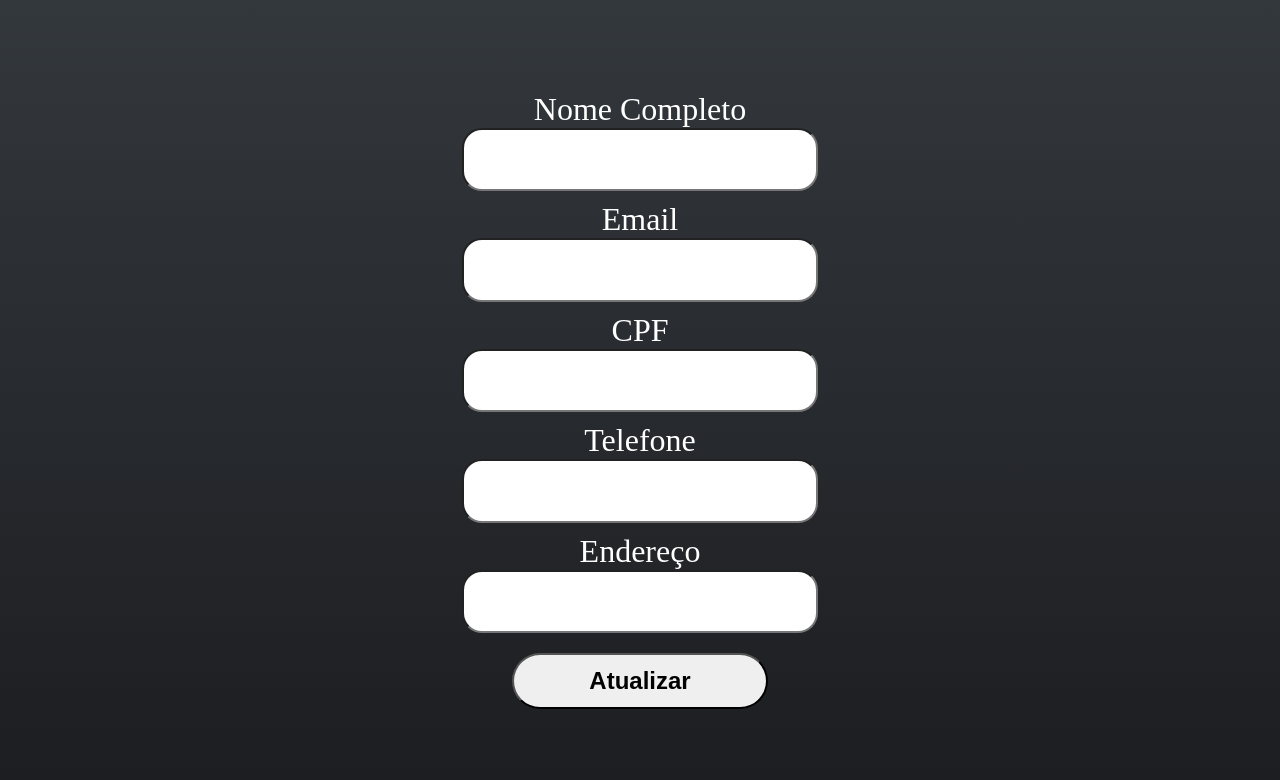
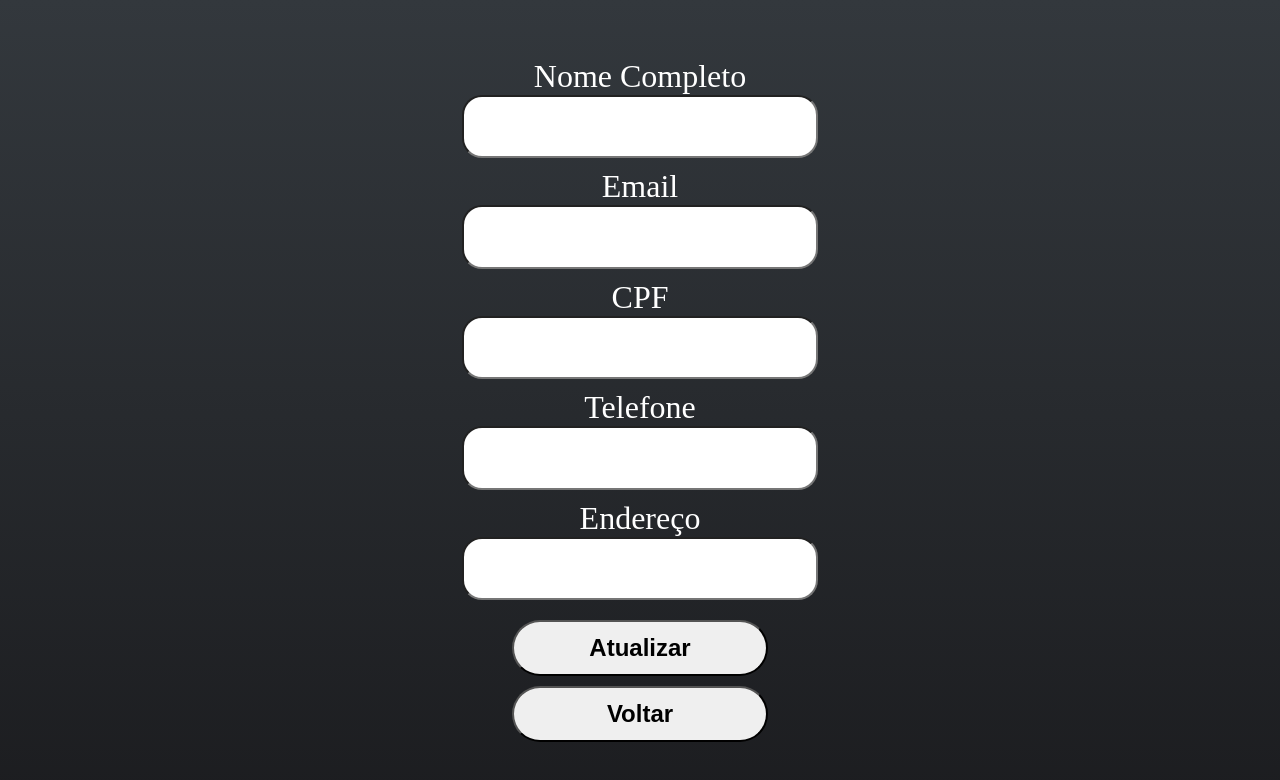
Before and after one commit to Heroldi/TCC_Heroldi, a website: page Src/Pages/editar.html in a window 1280 px wide. Drawn offline with Linux system fonts and the light colour scheme; files whose address does not match are found by name.

Commit message:
Adicionando botão voltar a pagina editar

```diff
--- a/Src/Pages/editar.html
+++ b/Src/Pages/editar.html
@@ -18,6 +18,7 @@
         <label for="enderecoInput" id="enderecoLabel" >Endereço</label>
         <input type="text" id="enderecoInput" name="endereco">
         <input type="submit" id="botaoCadastro"  value="Atualizar" onclick="editar()">
+        <button type="button" id="botaoVoltar" onclick="voltar()">Voltar</button>
     </form>
 </body>
 
--- a/Src/js/editar.js
+++ b/Src/js/editar.js
@@ -15,8 +15,6 @@ emailInput.value = data.email;
 cpfInput.value = data.cpf;
 telefoneInput.value = data.telefone;
 enderecoInput.value = data.endereco;
-
-
 
 
 async function editar(){
@@ -54,7 +52,14 @@ let endereco = enderecoInput.value;
     const content = await rawResponse.json();
 
     console.log(content);
+
+    alert("Seus dados foram atualizados com sucesso");
+    window.location.href="bemVindo.html";
   }catch{
     alert("Ops, algo deu errado, tente novamente");
   }
   }
+
+  function voltar(){
+    window.location.href="bemVindo.html";
+  }
--- a/Src/styles/editar.css
+++ b/Src/styles/editar.css
@@ -95,4 +95,14 @@
     cursor: pointer;
     font-size: 1.5rem;
     font-weight: bold;
+    margin-bottom: 10px;
 }
+
+#botaoVoltar{
+    width: 20vw;
+    border-radius: 30px;
+    height: 7vh;
+    cursor: pointer;
+    font-size: 1.5rem;
+    font-weight: bold;
+}
```
